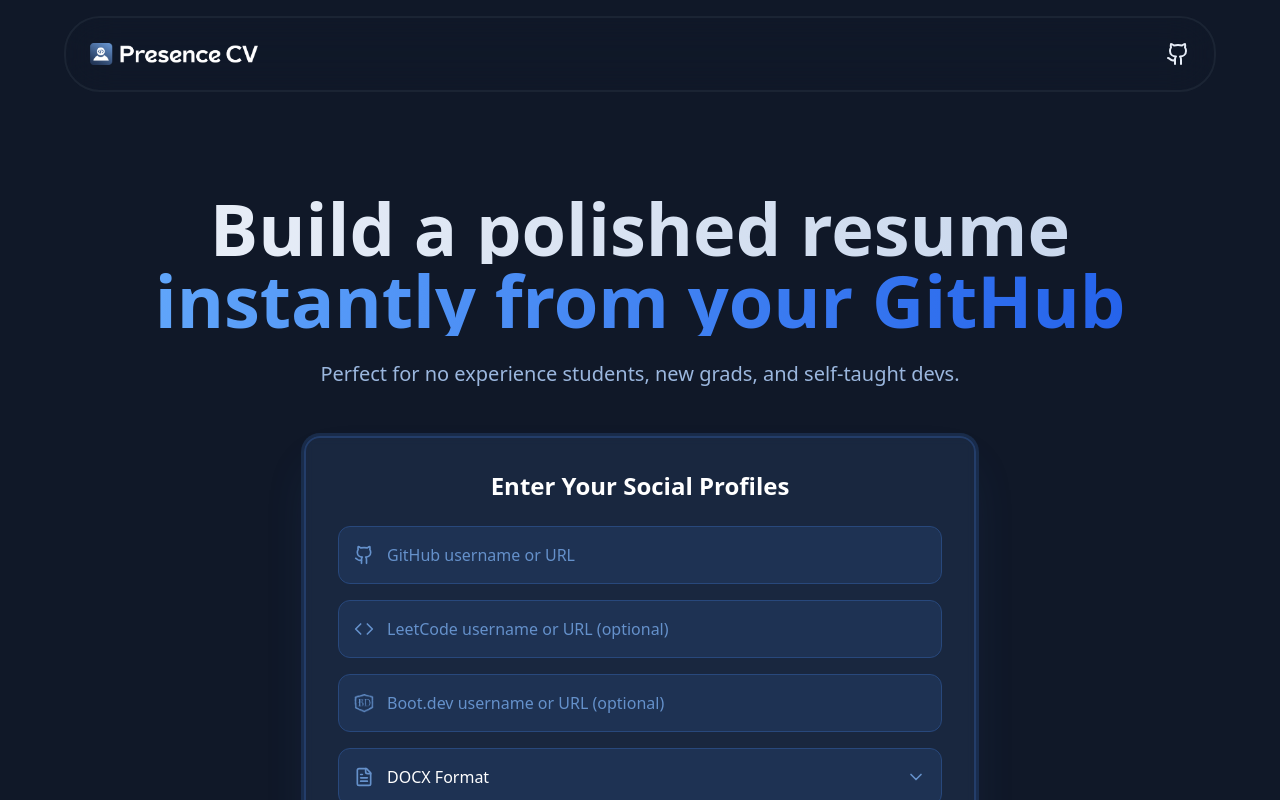
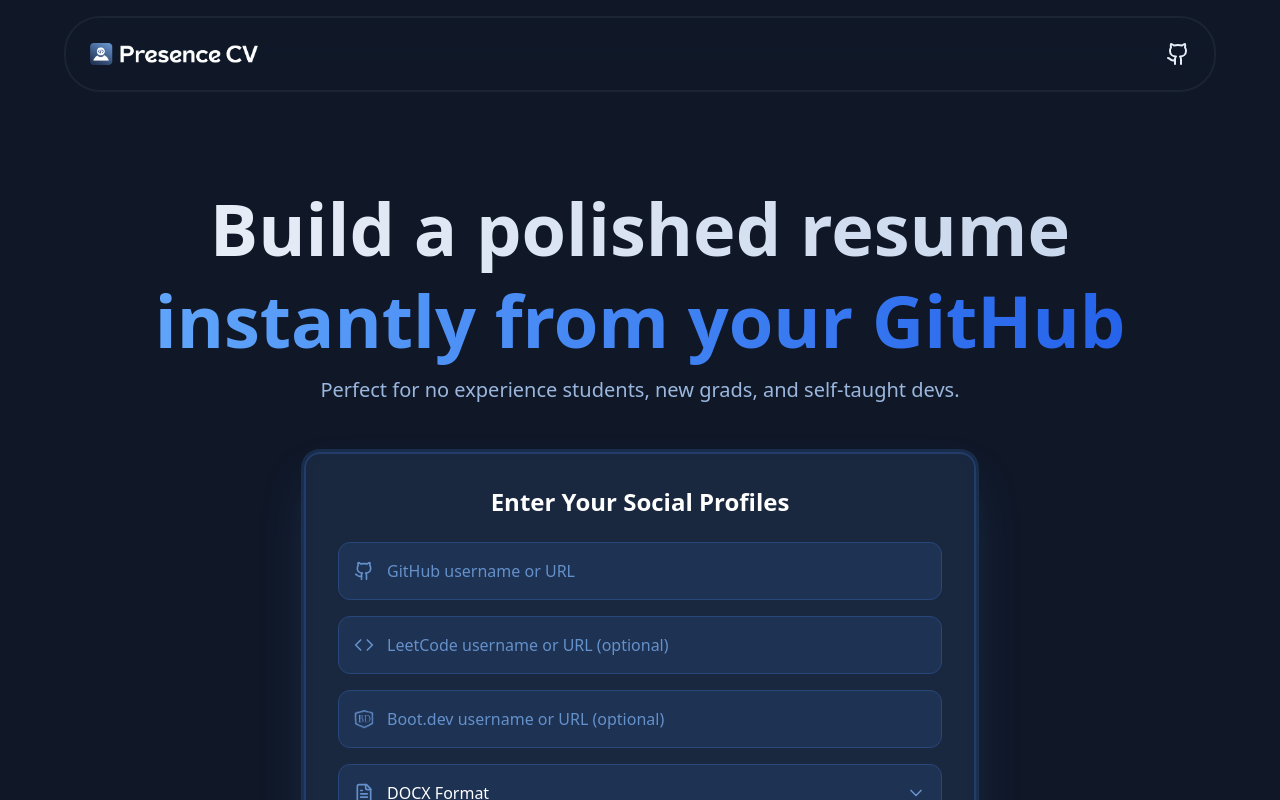
Before and after one commit to MentalHospitalDev/PresenceCV, a Next.js app in the folder frontend/: page / in a window 1280 px wide. Shown: the top 800 px of the page. Built offline with nearby package versions, Linux system fonts and the light colour scheme; no server answers.

Commit message:
fix(frontend): add padding to prevent clipping

```diff
--- a/frontend/src/components/ui/CTA/CTA.tsx
+++ b/frontend/src/components/ui/CTA/CTA.tsx
@@ -31,7 +31,7 @@
                             direction="up"
                             distance={24}
                             duration={0.5}
-                            delay={0.5}
+                            delay={0.6}
                             className="font-light text-lg text-gray-400"
                         >
                             Let&#39;s face it
--- a/frontend/src/components/ui/Forms/SocialForm.tsx
+++ b/frontend/src/components/ui/Forms/SocialForm.tsx
@@ -107,7 +107,7 @@
     };
 
     return (
-        <div className="max-w-2xl mx-auto bg-mirage-900/50 backdrop-blur-sm rounded-2xl p-8 border-2 border-mirage-700/70 shadow-2xl shadow-mirage-600/20 ring-1 ring-mirage-600/30 ring-offset-2 ring-offset-transparent">
+        <div className="max-w-2xl mx-auto bg-mirage-900/50 backdrop-blur-sm rounded-2xl p-8 border-2 border-mirage-700/70 shadow-2xl shadow-mirage-600/40 ring-1 ring-mirage-600/30 ring-offset-2 ring-offset-transparent">
             <h2 className="text-2xl font-bold mb-6 text-white">Enter Your Social Profiles</h2>
 
             {success && (
--- a/frontend/src/components/ui/Hero/Hero.tsx
+++ b/frontend/src/components/ui/Hero/Hero.tsx
@@ -6,14 +6,14 @@
         <section className="pt-40 md:pt-48 pb-20 px-6">
             <div className="max-w-6xl mx-auto text-center">
                 <div className="mb-8">
-                    <h1 className="text-4xl md:text-7xl font-bold mb-6">
+                    <h1 className="text-4xl md:text-7xl font-bold">
                         <FadeIn
                             as="span"
                             direction="up"
                             distance={32}
                             duration={0.5}
                             delay={0.1}
-                            className="inline-block bg-gradient-to-r from-mirage-100 to-mirage-200 bg-clip-text text-transparent"
+                            className="inline-block bg-gradient-to-r from-mirage-100 to-mirage-200 bg-clip-text text-transparent pb-5"
                         >
                             Build a polished resume
                         </FadeIn>
@@ -26,7 +26,7 @@
                             distance={32}
                             duration={0.5}
                             delay={0.3}
-                            className="inline-block bg-gradient-to-r from-blue-400 to-blue-600 bg-clip-text text-transparent"
+                            className="inline-block bg-gradient-to-r from-blue-400 to-blue-600 bg-clip-text text-transparent pb-5"
                         >
                             instantly from your GitHub
                         </FadeIn>
```
